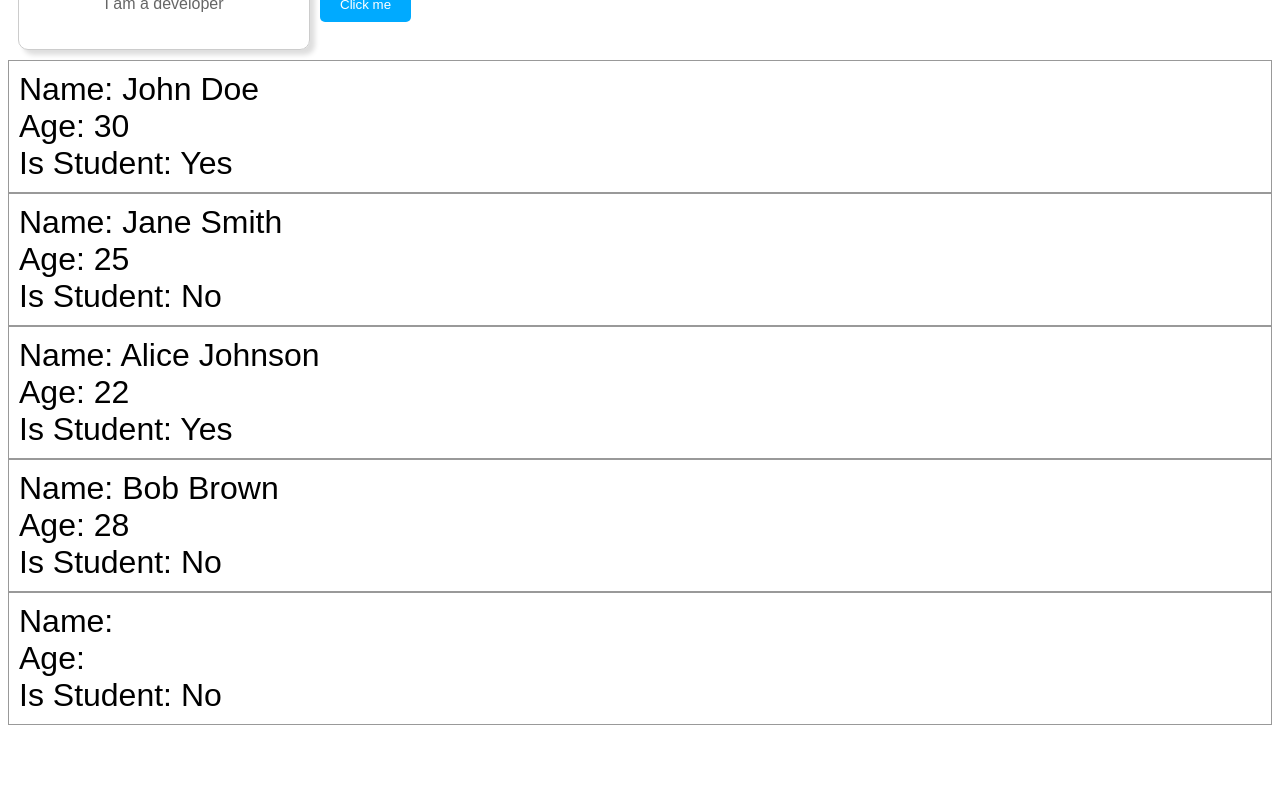
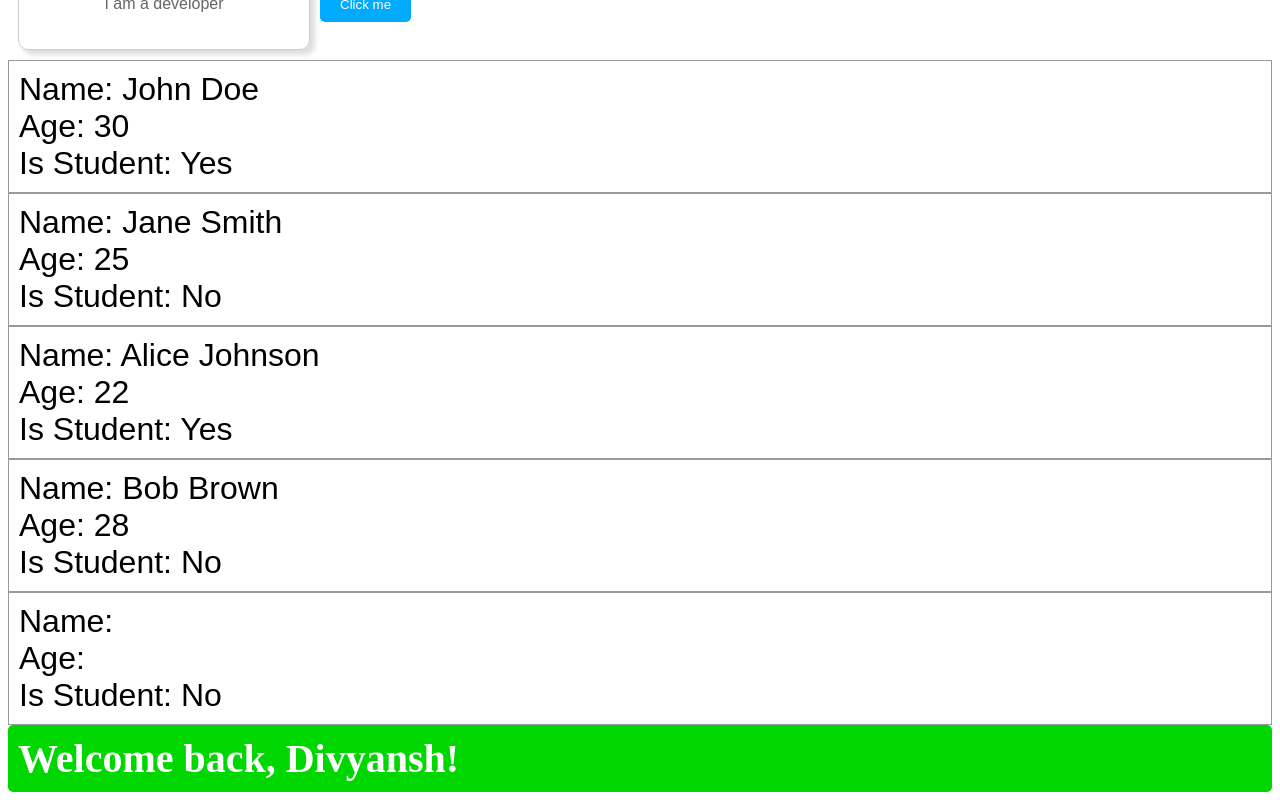
Before and after one commit to Aroraboy/React, a React (Vite) app in the folder react-app/: page / in a window 1280 px wide. Shown: the part 584-1384 px from the top of the page. Before the commit the page ends 1317 px from the top, so only its background shows below. Built offline with nearby package versions, Linux system fonts and the light colour scheme.

Commit message:
feat: add UserGreeting component and integrate into App with styles

```diff
--- a/react-app/src/App.jsx
+++ b/react-app/src/App.jsx
@@ -4,6 +4,7 @@ import Food from "./Food.jsx";
 import Card from "./Card.jsx";
 import Button from "./Button.jsx";
 import Student from "./student.jsx";
+import UserGreeting from "./UserGreeting.jsx";
 
 function App() {
   return(
@@ -18,6 +19,7 @@ function App() {
     <Student name="Alice Johnson" age="22" isStudent={true}/>
     <Student name="Bob Brown" age="28" isStudent={false}/>
     <Student/>
+    <UserGreeting isLoggedIn={true} username="Divyansh"/>
     </>
   )
 }
--- /dev/null
+++ b/react-app/src/UserGreeting.jsx
@@ -0,0 +1,10 @@
+
+function UserGreeting(props) {
+    return props.isLoggedIn ? (
+        <h1 className="welcome-message">Welcome back, {props.username}!</h1>
+    ) : (
+        <h1 className="login-prompt">Please sign up.</h1>
+    );
+}
+
+export default UserGreeting
--- a/react-app/src/index.css
+++ b/react-app/src/index.css
@@ -46,3 +46,21 @@
 .student p{
   margin: 0;
 }
+
+.welcome-message {
+  font-size: 2.5em;
+  background-color: hsl(120, 100%, 42%);
+  color: white;
+  padding: 10px;
+  border-radius: 5px;
+  margin: 0;
+}
+
+.login-prompt {
+  font-size: 2.5em;
+  background-color: hsl(0, 100%, 40%);
+  color: white;
+  padding: 10px;
+  border-radius: 5px;
+  margin: 0;
+}
```
